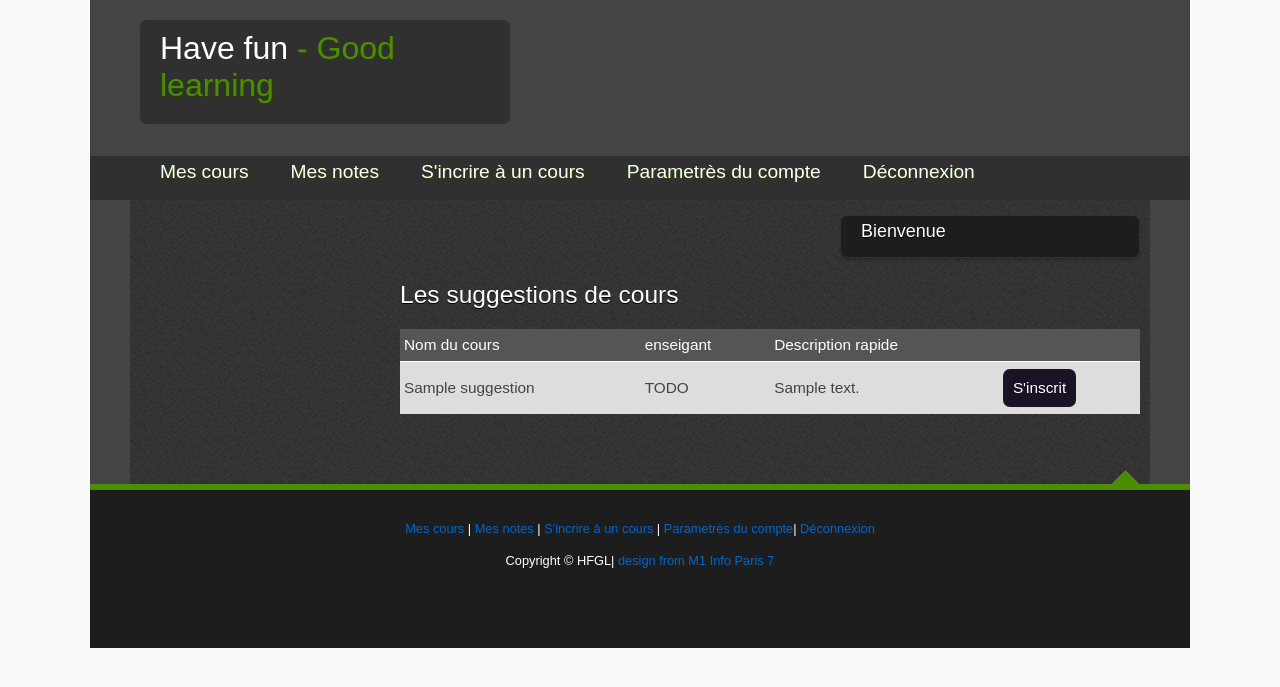
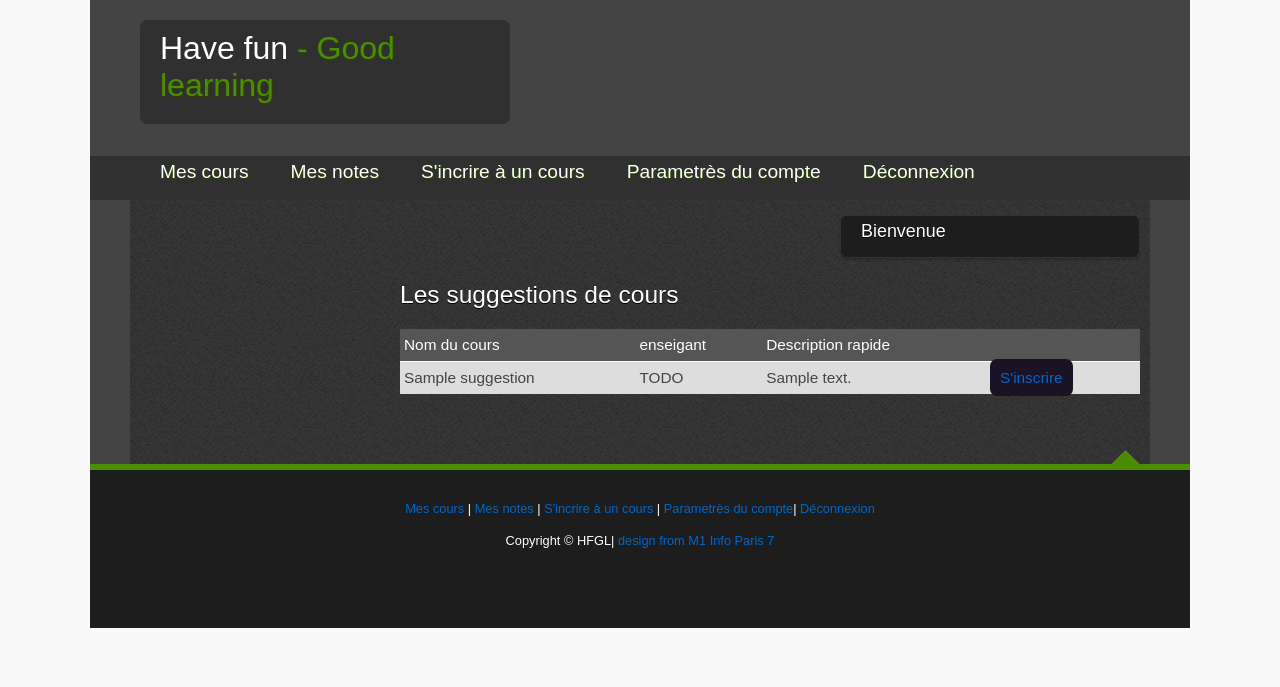
Before and after one commit to tsalmon/HFGL, a PHP site: the page made by src/application/views/student_inscrireCours.php in a window 1280 px wide. Shown: the top 687 px of the page. Run offline with PHP 8.4, Linux system fonts and the light colour scheme; the template is opened without the code that fills it: most values are stand-ins (such as "Sample title", 1, 10 or a date in 2020); some libraries are stand-ins or nearby versions; some web fonts are replaced.

Commit message:
subscribre course: ctrl -> model

```diff
--- a/src/application/controller/Studentcontroller.php
+++ b/src/application/controller/Studentcontroller.php
@@ -58,6 +58,12 @@ class Studentcontroller extends Controller{
         }
     }
 
+    public function suggestion_ok(){
+        $MODELcours = $this->loadModel('CourseSubstcription');
+        $MODELcours->add(PersonFactory::getPerson($_SESSION["personid"], true),$_GET["id"]);
+
+    }
+
     public function InscrireCours(){
         $MODELcours = $this->loadModel('CourseSubstcription');
         $MODELall_cours = new CourseFactory();
--- a/src/application/views/student_inscrireCours.php
+++ b/src/application/views/student_inscrireCours.php
@@ -17,7 +17,7 @@
             <td>'.$value->title().'</td>
             <td>TODO</td>
             <td>'.$value->description().'</td>
-            <td><input class="bouton" type="submit" name="name" value="S\'inscrit"/></td>
+            <td><a class="bouton" href="'.URL.'Student/suggestion_ok/?id='.$value->courseID().'" name="name" >S\'inscrire</a></td>
           </tr>
         </table>';
         }
```
